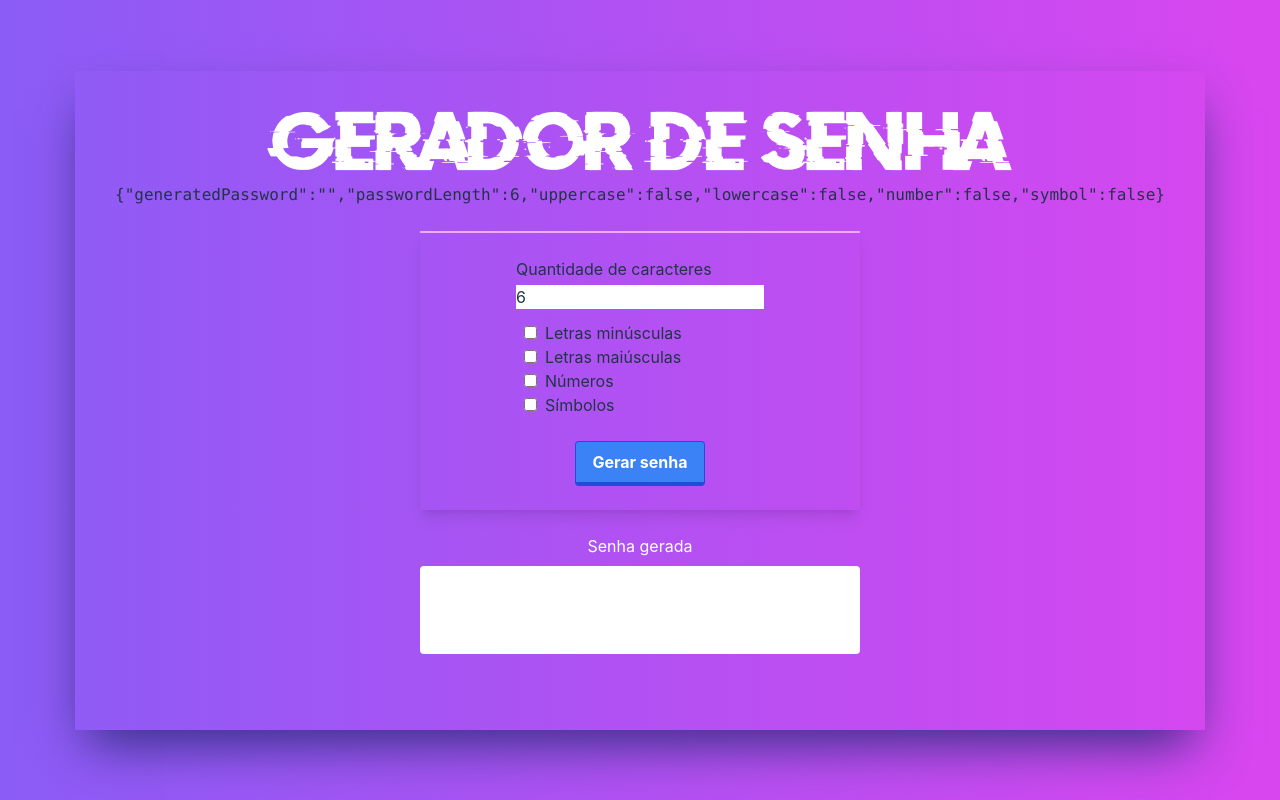
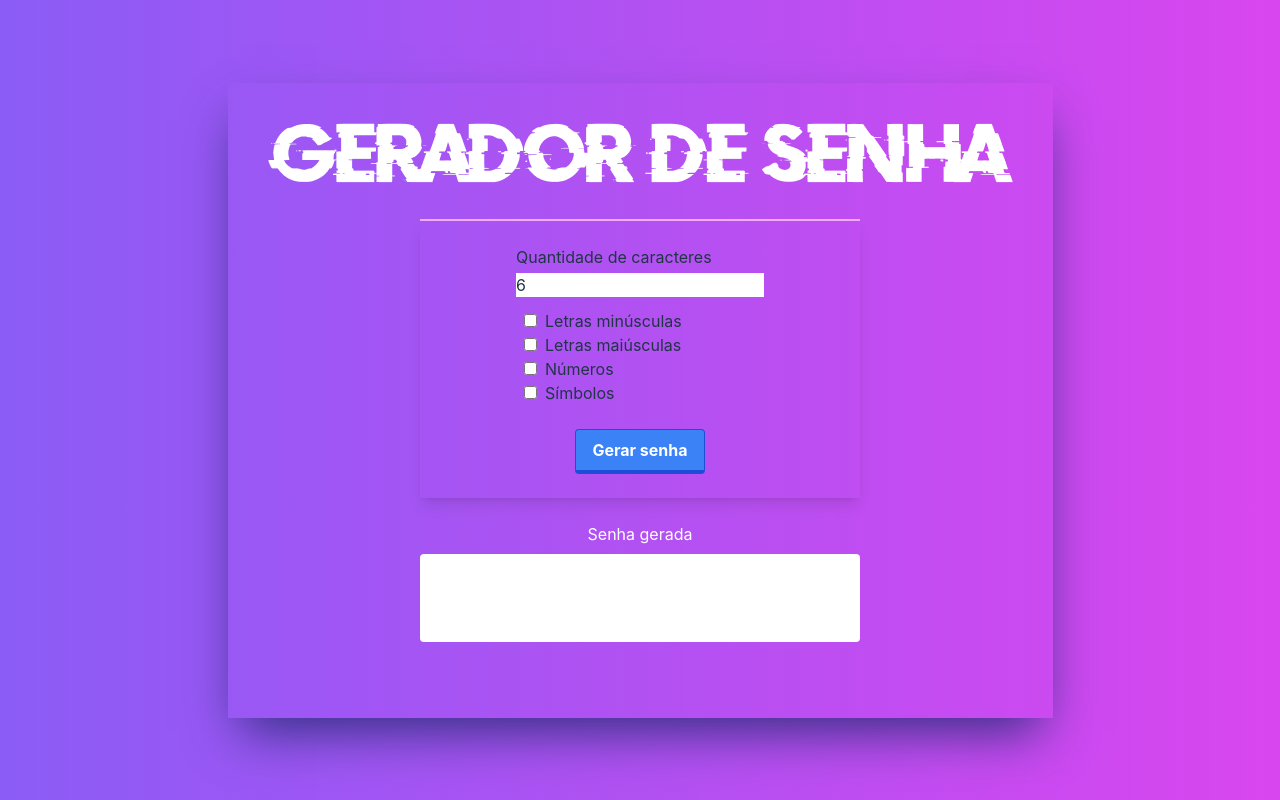
Before and after one commit to Mlluiz39/password-generator, a React (Vite) app: page / in a window 1280 px wide. Built offline with nearby package versions, Linux system fonts and the light colour scheme.

Commit message:
remove tag pre in debug

```diff
--- a/src/components/PasswordGenerate.jsx
+++ b/src/components/PasswordGenerate.jsx
@@ -1,7 +1,7 @@
 import { useState } from 'react'
 
 import Logo from '@/assets/logo.png'
-// import { PasswordServices } from '@/services/PasswordServices'
+import { PasswordServices } from '@/services/PasswordServices'
 
 let PasswordGenerate = () => {
   let [state, setState] = useState({
@@ -29,12 +29,12 @@ let PasswordGenerate = () => {
 
   const handleFormSubmit = e => {
     e.preventDefault()
-    // let passwordObj = PasswordServices.getPasswordObj(state)
-    // let thePassword = PasswordServices.generatePassword(
-    //   passwordObj,
-    //   state.passwordLength
-    // )
-    // console.log(thePassword)
+    let passwordObj = PasswordServices.getPasswordObj(state)
+    let thePassword = PasswordServices.generatePassword(
+      passwordObj,
+      state.passwordLength
+    )
+    console.log(thePassword)
   }
 
   return (
@@ -44,7 +44,7 @@ let PasswordGenerate = () => {
         alt="logo gerador de senhas"
         className="img-fluid mx-auto d-block mb-3"
       />
-      <pre>{JSON.stringify(state)}</pre>
+
       <form
         className="container p-6 flex justify-center items-center flex-col"
         onSubmit={handleFormSubmit}
```
